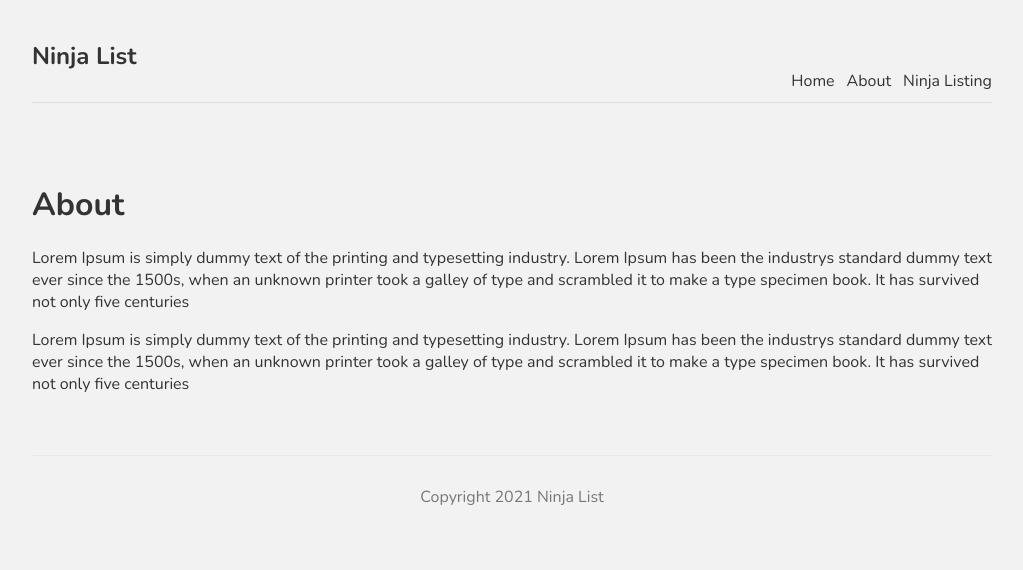
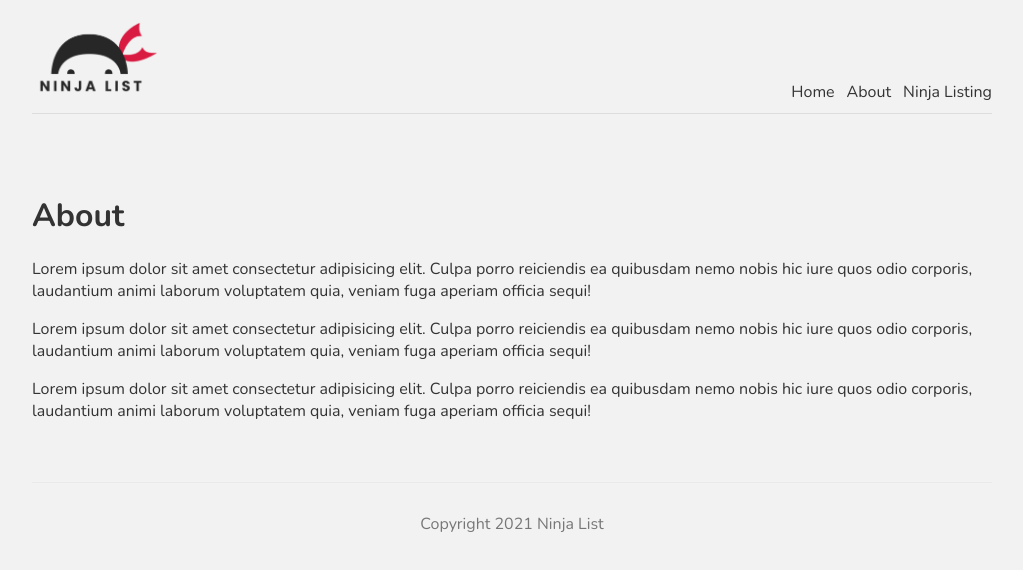
Before and after one commit to Elliop/NextJs_App, a Next.js app: page /about in a window 1280 px wide. Shown: the top 570 px of the page, without its empty margins (128-1151 px from the left). Built offline with nearby package versions, Linux system fonts and the light colour scheme.

Commit message:
Add Images & Metadata

```diff
--- a/components/Navbar.js
+++ b/components/Navbar.js
@@ -1,10 +1,11 @@
 import Link from "next/link";
+import Image from "next/image";
 
 const Navbar = () => {
   return (
     <nav>
       <div className="logo">
-        <h1>Ninja List</h1>
+        <Image src="/logo.png" alt="site logo" width={128} height={77} />
       </div>
       <Link href="/">
         <a>Home</a>
--- a/pages/about.js
+++ b/pages/about.js
@@ -1,22 +1,34 @@
+import Head from "next/head";
+
 const About = () => {
   return (
+    <>
+      <Head>
+        <title>Ninja List | About</title>
+        <meta name="keywords" content="ninjas" />
+      </Head>
       <div>
         <h1>About</h1>
         <p>
-        Lorem Ipsum is simply dummy text of the printing and typesetting
-        industry. Lorem Ipsum has been the industrys standard dummy text ever
-        since the 1500s, when an unknown printer took a galley of type and
-        scrambled it to make a type specimen book. It has survived not only five
-        centuries
+          Lorem ipsum dolor sit amet consectetur adipisicing elit. Culpa porro
+          reiciendis ea quibusdam nemo nobis hic iure quos odio corporis,
+          laudantium animi laborum voluptatem quia, veniam fuga aperiam officia
+          sequi!
         </p>
         <p>
-        Lorem Ipsum is simply dummy text of the printing and typesetting
-        industry. Lorem Ipsum has been the industrys standard dummy text ever
-        since the 1500s, when an unknown printer took a galley of type and
-        scrambled it to make a type specimen book. It has survived not only five
-        centuries
+          Lorem ipsum dolor sit amet consectetur adipisicing elit. Culpa porro
+          reiciendis ea quibusdam nemo nobis hic iure quos odio corporis,
+          laudantium animi laborum voluptatem quia, veniam fuga aperiam officia
+          sequi!
+        </p>
+        <p>
+          Lorem ipsum dolor sit amet consectetur adipisicing elit. Culpa porro
+          reiciendis ea quibusdam nemo nobis hic iure quos odio corporis,
+          laudantium animi laborum voluptatem quia, veniam fuga aperiam officia
+          sequi!
         </p>
       </div>
+    </>
   );
 };
 
```
Also changed, not shown: pages/index.js (+10 -4 lines), public/logo.png (added). Lines whose indentation alone changed are shown as unchanged.
